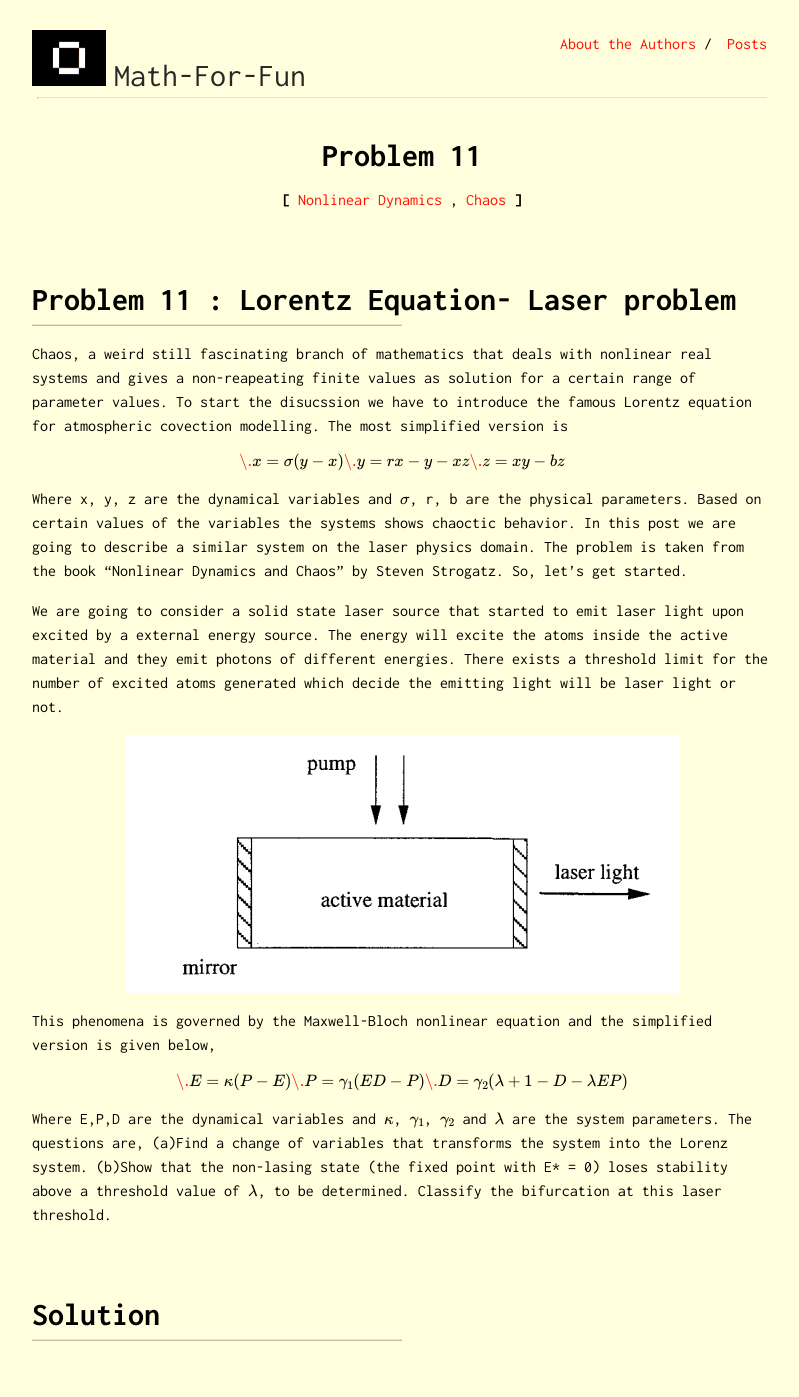
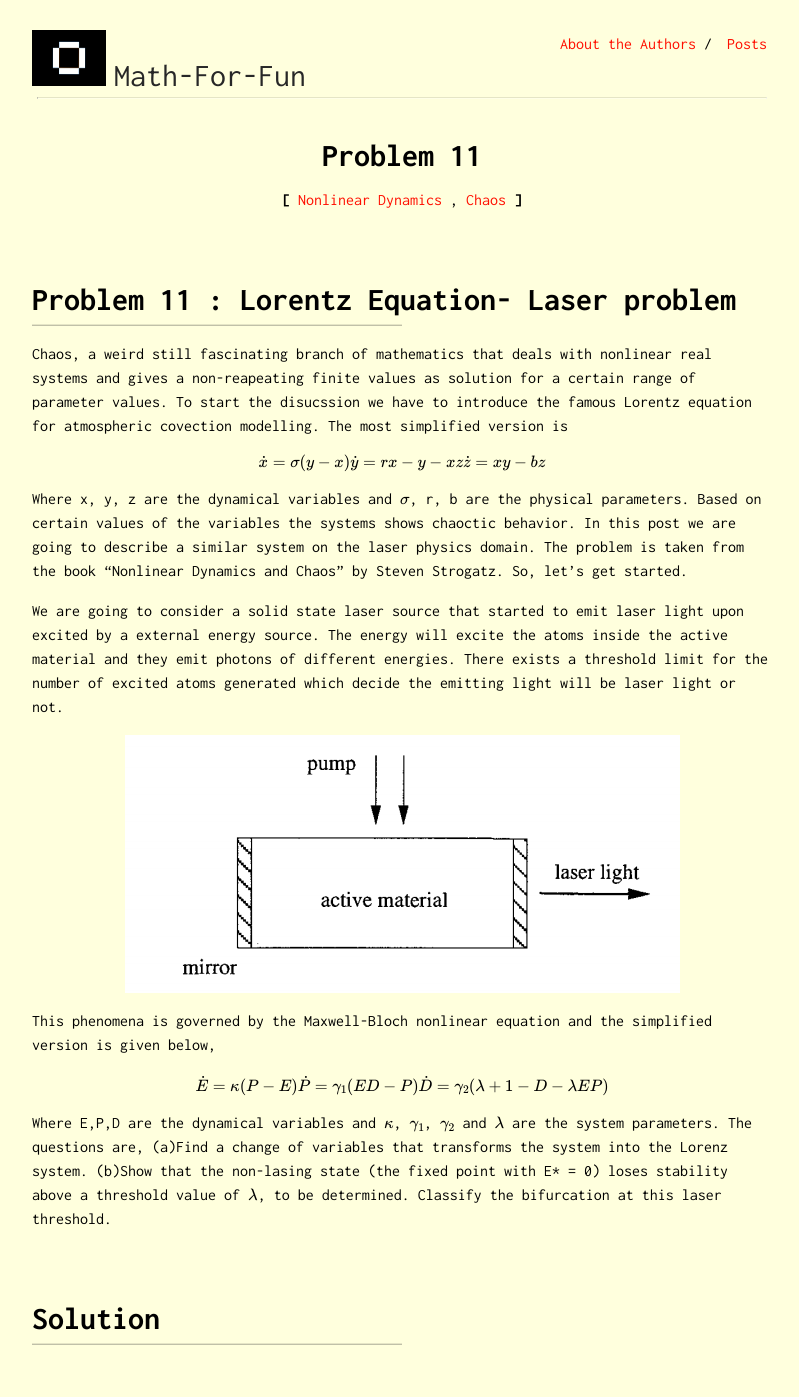
Before and after one commit to Oscuro-Phoenix/math-for-fun, a Jekyll site: the page built from _posts/2021-05-10-Problem-11.md, in a window 1280 px wide. Shown: the whole page, without its empty margins (238-1037 px from the left). Built offline with Jekyll 4.4.1, drawn with Linux system fonts in a browser that asks for light colours; formulas are drawn with MathJax 3.

Commit message:
Update 2021-05-10-Problem-11.md

```diff
--- a/_posts/2021-05-10-Problem-11.md
+++ b/_posts/2021-05-10-Problem-11.md
@@ -9,9 +9,9 @@ tags: [Nonlinear Dynamics, Chaos]
 Chaos, a weird still fascinating branch of mathematics that deals with nonlinear real systems and gives a non-reapeating finite values as solution for a certain range of parameter values. To start the disucssion we have to introduce the famous Lorentz equation for atmospheric covection modelling. The most simplified version is
 
 $$
-\.{x}=\sigma(y-x)
-\.{y}=rx-y-xz
-\.{z}=xy-bz
+\dot{x}=\sigma(y-x) \\
+\dot{y}=rx-y-xz \\
+\dot{z}=xy-bz \\
 $$
 
 Where x, y, z are the dynamical variables and $$\sigma$$, r, b are the physical parameters. Based on certain values of the variables the systems shows chaoctic behavior. In this post we are going to describe a similar system on the laser physics domain. The problem is taken from the book "Nonlinear Dynamics and Chaos" by Steven Strogatz. So, let's get started.
@@ -19,14 +19,14 @@ Where x, y, z are the dynamical variables and $$\sigma$$, r, b are the physical
 We are going to consider a solid state laser source that started to emit laser light upon excited by a external energy source. The energy will excite the atoms inside the active material and they emit photons of different energies. There exists a threshold limit for the number of excited atoms generated which decide the emitting light will be laser light or not.
 
 
-<center><img style=" display: block; margin-left: auto; margin-right: auto;width: 75%;" src="../assets/prob11_fig1.png"></center>
+<center><img style=" display: block; margin-left: auto; margin-right: auto;width: 75%;" src="../assets/prob11_fig1.PNG"></center>
 
 This phenomena is governed by the Maxwell-Bloch nonlinear equation and the simplified version is given below,
 
 $$
-\.{E}=\kappa(P-E)
-\.{P}=\gamma_1(ED-P)
-\.{D}=\gamma_2(\lambda+1-D-\lambda EP)
+\dot{E}=\kappa(P-E)
+\dot{P}=\gamma_1(ED-P)
+\dot{D}=\gamma_2(\lambda+1-D-\lambda EP)
 $$
 
 Where E,P,D are the dynamical variables and $$\kappa$$, $$\gamma_1$$, $$\gamma_2$$ and $$\lambda$$ are the system parameters.
```
